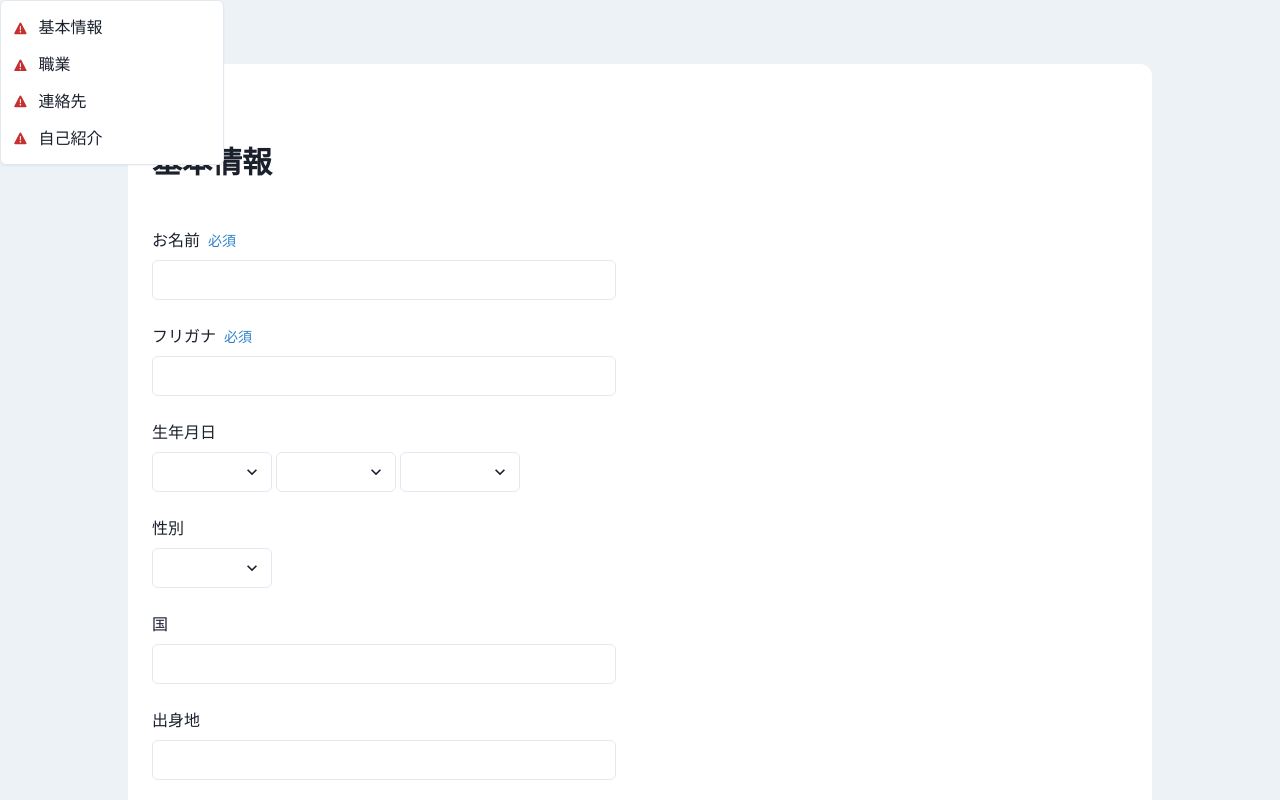
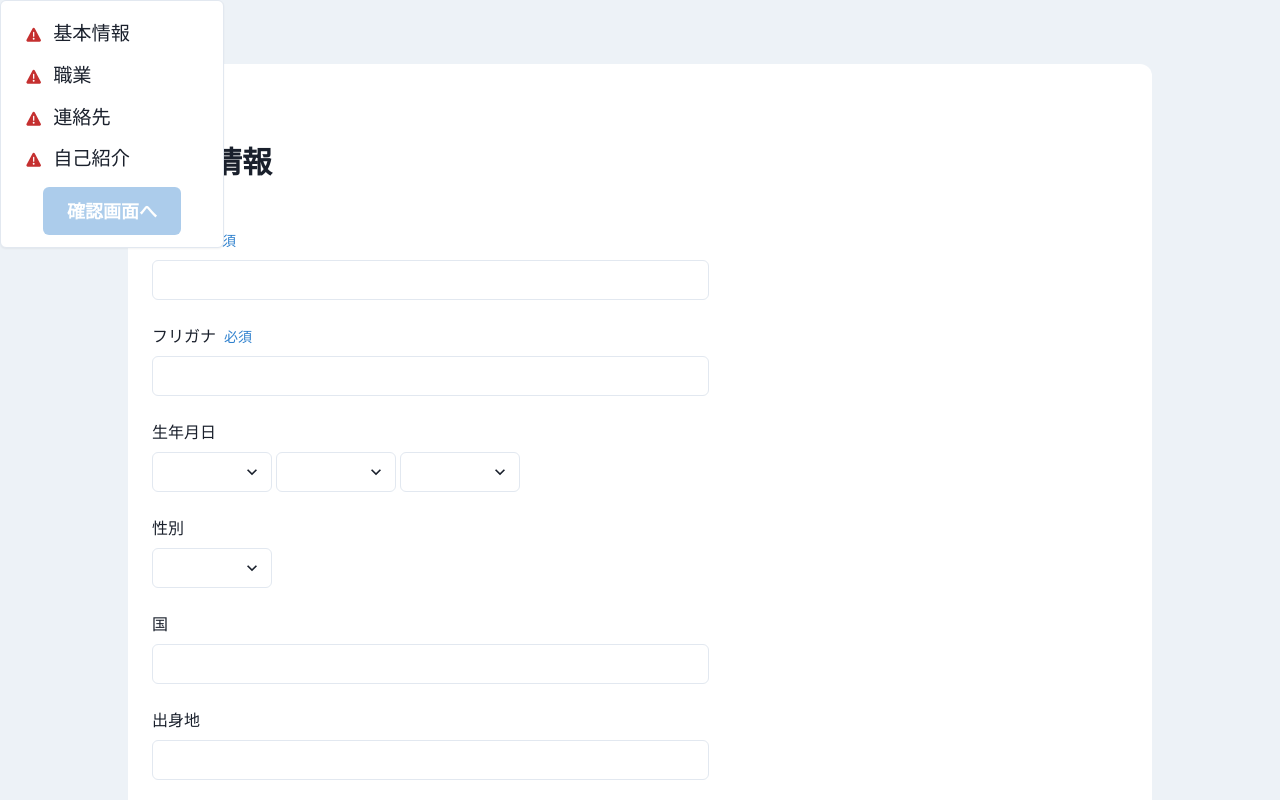
Before and after one commit to yotaiyo/multi-step-form-sandbox, a Next.js app: page /users/1/edit in a window 1280 px wide. Shown: the top 800 px of the page. Built offline with nearby package versions, Linux system fonts and the light colour scheme.

Commit message:
Add confirm button

```diff
--- a/components/ui/StepView/StepView.tsx
+++ b/components/ui/StepView/StepView.tsx
@@ -1,4 +1,4 @@
-import { VStack, HStack, Text, Flex, Menu, MenuList, MenuItem } from '@chakra-ui/react'
+import { VStack, HStack, Center, Box, Text, Flex, Menu, MenuList, MenuItem, Button } from '@chakra-ui/react'
 import { WarningTwoIcon, CheckIcon } from '@chakra-ui/icons'
 import { Heading } from '../Heading'
 import { Pagination } from '../Pagination'
@@ -11,6 +11,7 @@ export type StepViewProps = {
   onClickPrevious: () => void
   onClickNext: () => void
   onClickMenuItem: () => void
+  onClickConfirmButton: () => void
 }
 
 export const StepView: React.FC<StepViewProps> = ({
@@ -21,6 +22,7 @@ export const StepView: React.FC<StepViewProps> = ({
   onClickPrevious,
   onClickNext,
   onClickMenuItem,
+  onClickConfirmButton,
   children,
 }) => {
   const isFirstStep = stepIndex === 0
@@ -28,7 +30,7 @@ export const StepView: React.FC<StepViewProps> = ({
 
   return (
     <HStack align='unset' spacing='48px'>
-      <VStack spacing='48px' align='unset' width='50%'>
+      <VStack spacing='48px' align='unset' width='60%'>
         <VStack align='unset'>
           <HStack>
             <Heading variant='screenTitle'>{stepIndex + 1}</Heading>
@@ -48,9 +50,10 @@ export const StepView: React.FC<StepViewProps> = ({
           onClickNext={onClickNext}
         />
       </VStack>
-      <VStack width='50%'>
-        <Menu isOpen={true}>
-          <MenuList>
+      <VStack width='40%'>
+        <Menu isOpen>
+          <MenuList padding='12px'>
+            <Box marginBottom='8px'>
               {stepTitles.map((title, index) => {
                 return (
                   <MenuItem
@@ -60,11 +63,24 @@ export const StepView: React.FC<StepViewProps> = ({
                       setStepIndex(index)
                       onClickMenuItem()
                     }}
+                    fontSize='larger'
                   >
                     {title}
                   </MenuItem>
                 )
               })}
+            </Box>
+
+            <Center>
+              <Button
+                colorScheme="blue"
+                disabled={stepErrors.find(error => error)}
+                onClick={onClickConfirmButton}
+                size='lg'
+              >
+                  確認画面へ
+              </Button>
+            </Center>
           </MenuList>
         </Menu>
       </VStack>
```
Lines whose indentation alone changed are shown as unchanged.
